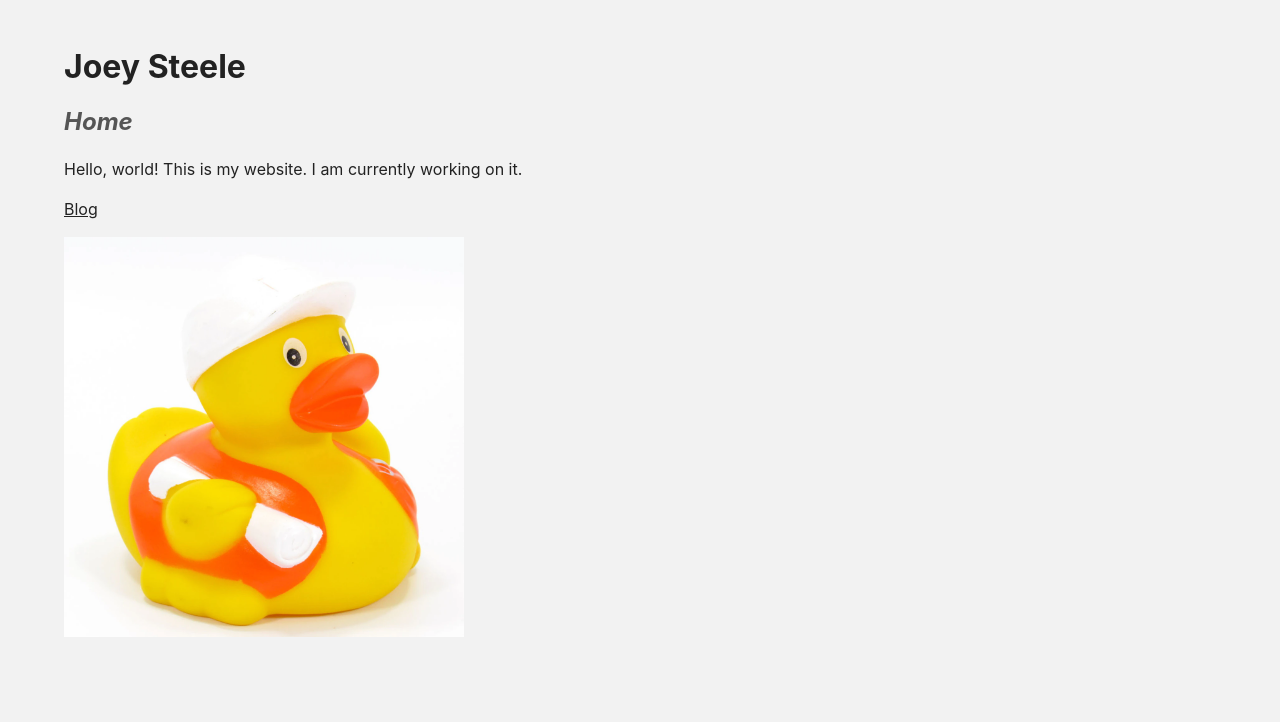
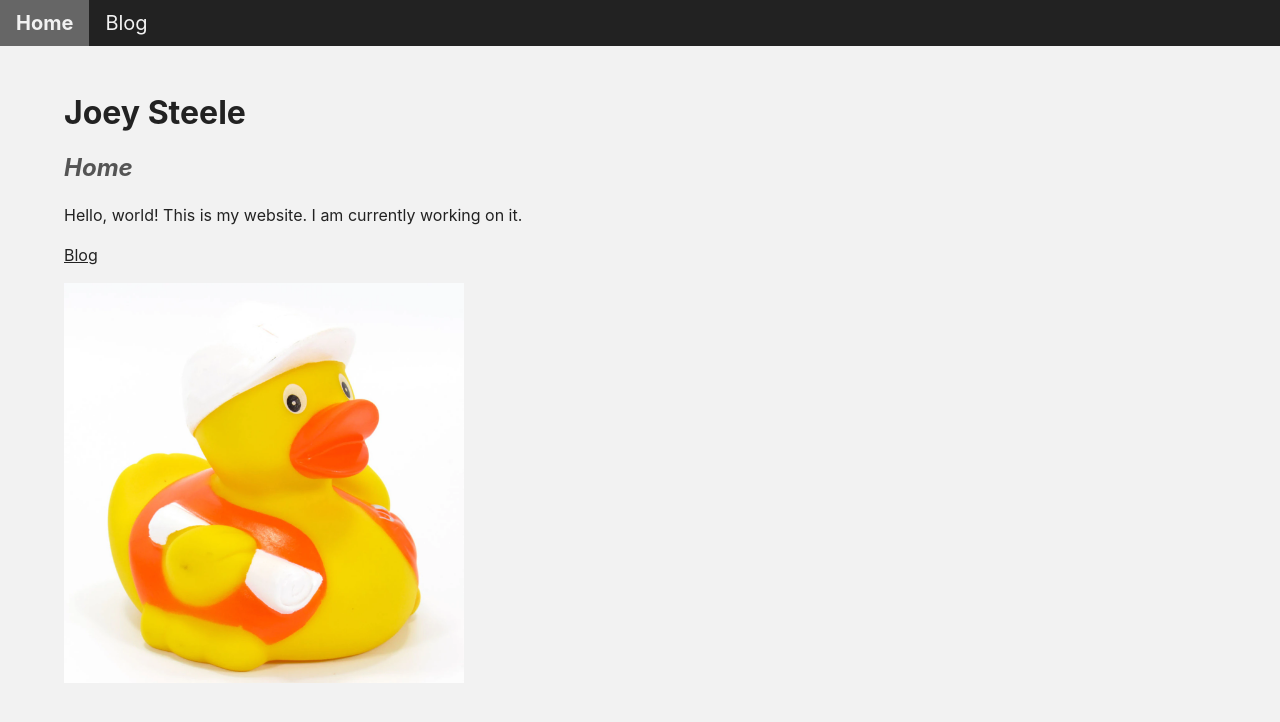
Before and after one commit to joeysteele2001/joeysteele2001.github.io, a Jekyll site: the page built from index.md, in a window 1280 px wide. Shown: the top 722 px of the page. Built offline with Jekyll 4.4.1, drawn with Linux system fonts in a browser that asks for light colours.

Commit message:
Add navigation bar to top of page

```diff
--- /dev/null
+++ b/_data/navigation.yml
@@ -0,0 +1,4 @@
+- name: Home
+  link: /
+- name: Blog
+  link: /blog.html
--- a/_layouts/default.html
+++ b/_layouts/default.html
@@ -28,7 +28,16 @@
 </head>
 
 <body>
-    {{ content }}
+    <nav class="nav-top">
+        {% for item in site.data.navigation %}
+        <a href="{{ item.link }}" {% if page.url==item.link %}class="current-page" {% endif %}>
+            {{ item.name }}
+        </a>
+        {% endfor %}
+    </nav>
+    <div class="content">
+        {{ content }}
+    </div>
 </body>
 
 </html>
--- a/_sass/main.scss
+++ b/_sass/main.scss
@@ -20,6 +20,7 @@
     --text-color-secondary: #{$text-color-secondary};
     --link-hover-color: #{$link-hover-color};
     --box-border: #{$box-border};
+    --nav-background: #{$text-color};
 }
 
 @media (prefers-color-scheme: dark) {
@@ -29,17 +30,46 @@
         --text-color-secondary: #{$text-color-secondary-dark};
         --link-hover-color: #{$link-hover-color-dark};
         --box-border: #{$box-border-dark};
+        --nav-background: #{$text-color-dark};
     }
 }
 
 body {
-    margin: 3rem auto;
+    margin: 0;
+    padding: 0;
     background: var(--background-color);
     color: var(--text-color);
     font-family: $body-fonts;
     font-size: 16px;
     line-height: 1.5;
-    max-width: 90%;
+
+    .content {
+        margin: 3rem auto;
+        max-width: 90%;
+    }
+}
+
+.nav-top {
+    margin: 0;
+    padding: 0;
+    background-color: var(--nav-background);
+    display: flex;
+    font-size: 125%;
+
+    .current-page {
+        font-weight: bold;
+    }
+
+    a {
+        text-decoration: none;
+        color: var(--background-color);
+        padding: 0.5rem 1rem;
+    }
+
+    a:hover {
+        background-color: var(--link-hover-color);
+        color: var(--background-color);
+    }
 }
 
 $article-width: 60rem;
```
